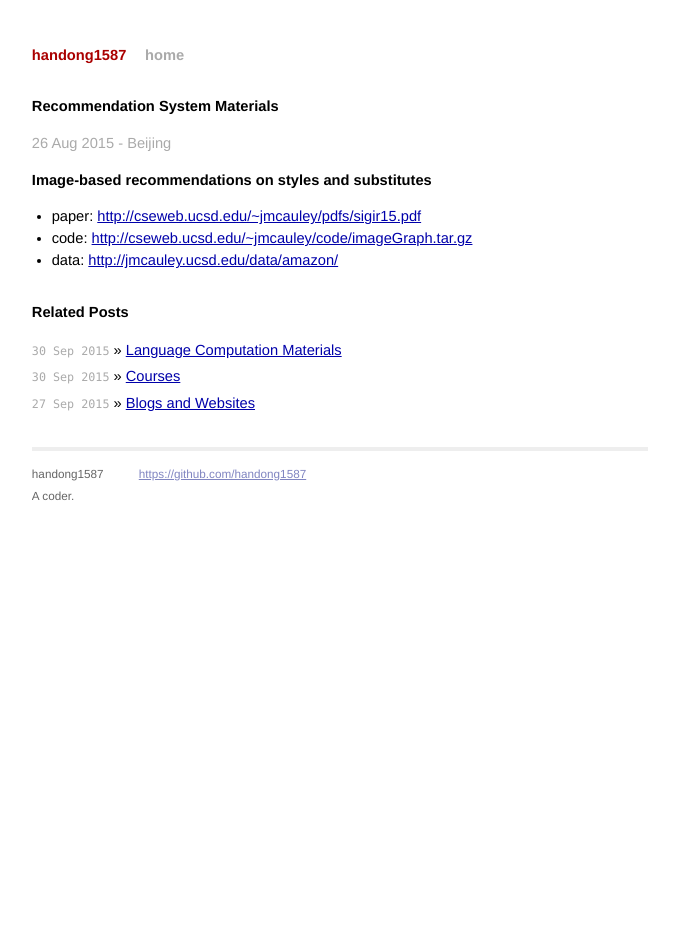
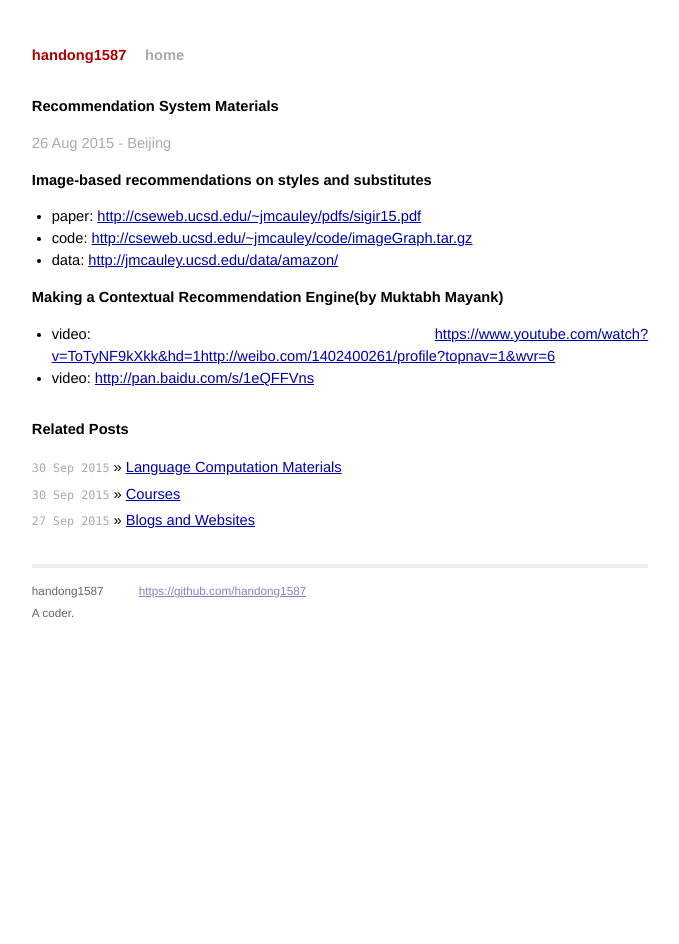
Before and after one commit to handong1587/handong1587.github.io, a Jekyll site: the page built from _posts/deep_learning/2015-08-26-recommendation-system-materials.md, in a window 1280 px wide. Shown: the whole page, without its empty margins (300-979 px from the left). Built offline with Jekyll 4.4.1, drawn with Linux system fonts in a browser that asks for light colours; Markdown is read by kramdown in place of the engine named in the settings; comment, search, counter and statistics services are not loaded.

Commit message:
update md

```diff
--- a/_posts/deep_learning/2015-08-26-recommendation-system-materials.md
+++ b/_posts/deep_learning/2015-08-26-recommendation-system-materials.md
@@ -14,3 +14,8 @@ title: Recommendation System Materials
 - paper: [http://cseweb.ucsd.edu/~jmcauley/pdfs/sigir15.pdf](http://cseweb.ucsd.edu/~jmcauley/pdfs/sigir15.pdf)
 - code: [http://cseweb.ucsd.edu/~jmcauley/code/imageGraph.tar.gz](http://cseweb.ucsd.edu/~jmcauley/code/imageGraph.tar.gz)
 - data: [http://jmcauley.ucsd.edu/data/amazon/](http://jmcauley.ucsd.edu/data/amazon/)
+
+**Making a Contextual Recommendation Engine(by Muktabh Mayank)**
+
+- video: [https://www.youtube.com/watch?v=ToTyNF9kXkk&hd=1http://weibo.com/1402400261/profile?topnav=1&wvr=6](https://www.youtube.com/watch?v=ToTyNF9kXkk&hd=1http://weibo.com/1402400261/profile?topnav=1&wvr=6)
+- video: [http://pan.baidu.com/s/1eQFFVns](http://pan.baidu.com/s/1eQFFVns)
```
Also changed, not shown: _posts/deep_learning/2015-08-26-object-segmentation-materials.md (+9 -0 lines), _posts/deep_learning/2015-09-11-reinforcement-learning-materials.md (+5 -0 lines), assets/object-segmentation-materials/Conditional_Random_Fields_as_Recurrent_Neural_Networks_sample.png (added).
